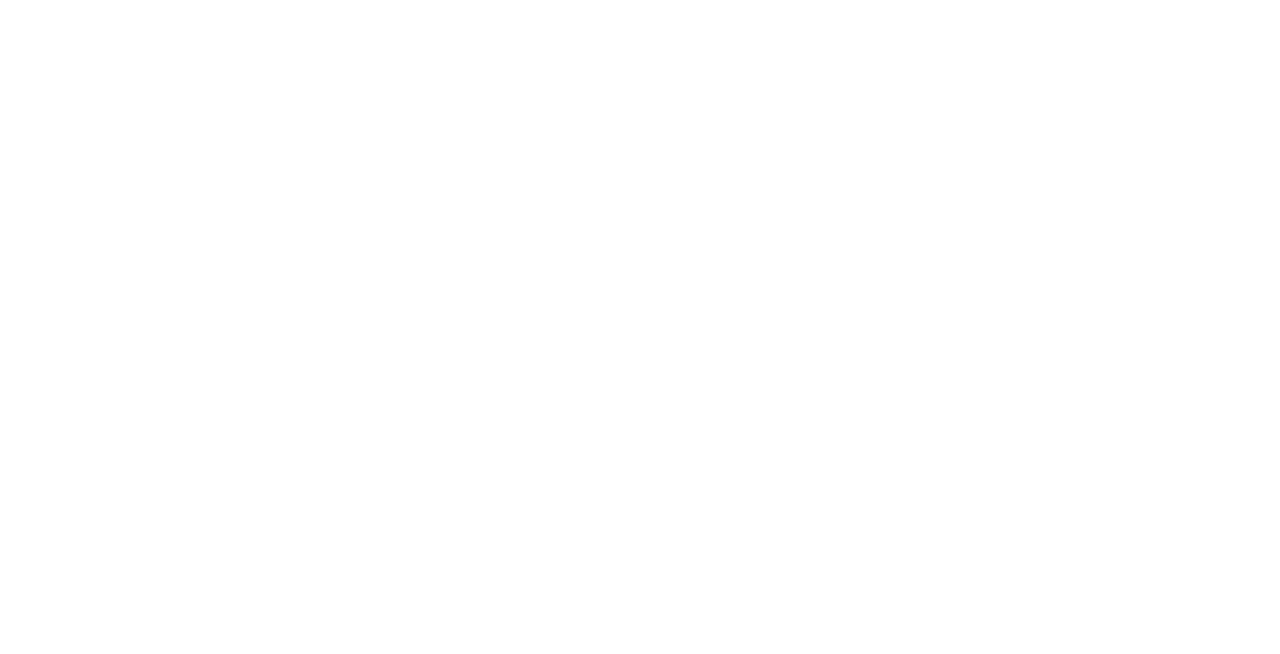
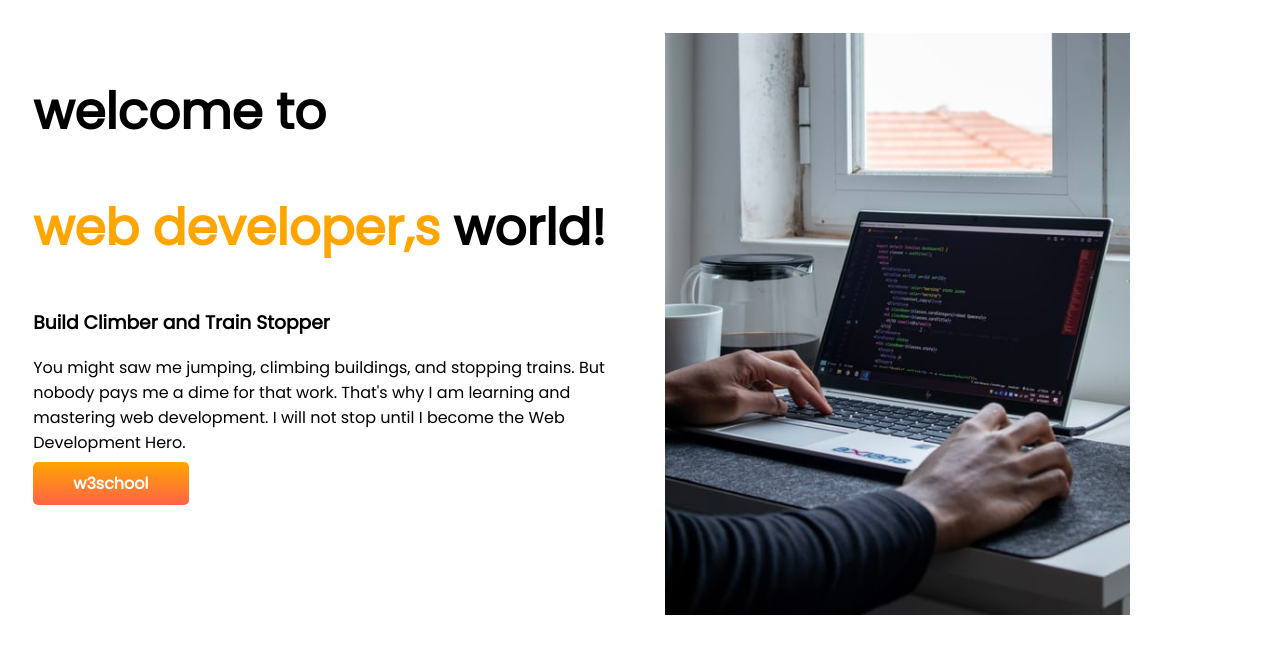
Before and after one commit to Joysb1200/portfolio-website, a plain HTML site: page index.html in a window 1280 px wide. Drawn offline with Linux system fonts and the light colour scheme.

Commit message:
half done

```diff
--- a/index.html
+++ b/index.html
@@ -1,12 +1,33 @@
 <!DOCTYPE html>
 <html lang="en">
+
 <head>
     <meta charset="UTF-8">
     <meta http-equiv="X-UA-Compatible" content="IE=edge">
     <meta name="viewport" content="width=device-width, initial-scale=1.0">
     <title>my portfolio website</title>
+    <link rel="stylesheet" href="style.css">
+    <link rel="preconnect" href="https://fonts.googleapis.com">
+    <link rel="preconnect" href="https://fonts.gstatic.com" crossorigin>
+    <link href="https://fonts.googleapis.com/css2?family=Poppins&display=swap" rel="stylesheet">
 </head>
+
 <body>
+    <section>
+        <div class="half-width">
+            <h1>welcome to</h1>
+            <h1><span class="orange-color">web developer,s</span> world!</h1>
+            <h3>Build Climber and Train Stopper</h3>
+            <p>You might saw me jumping, climbing buildings, and stopping trains. But nobody pays me a dime for that
+                work.
+                That's why I am learning and mastering web development. I will not stop until I become the Web
+                Development
+                Hero.
+            </p>
+            <a class="link-button" href="https://www.w3schools.com/" target="_blank">w3school</a>
+        </div>
+        <div class="half-width img"><img src="web.jpg" alt=""></div>
+    </section>
+</body>
 
-</body>
 </html>
--- a/style.css
+++ b/style.css
@@ -0,0 +1,27 @@
+body{
+    font-family: 'Poppins', sans-serif;
+}
+h1{
+    font-size: 50px;
+}
+.orange-color{
+    color: orange;
+}
+section{
+    display: flex;
+}
+.half-width{
+    width: 50%;
+    padding: 2%;
+}
+.half-width img{
+    width: 80%;
+}
+.link-button{
+    text-decoration: none;
+    background-image: linear-gradient(orange, tomato);
+    padding: 10px 40px;
+    color: white;
+    font-weight: 700;
+    border-radius: 5px;
+}
```
Also changed, not shown: web.jpg (added).
